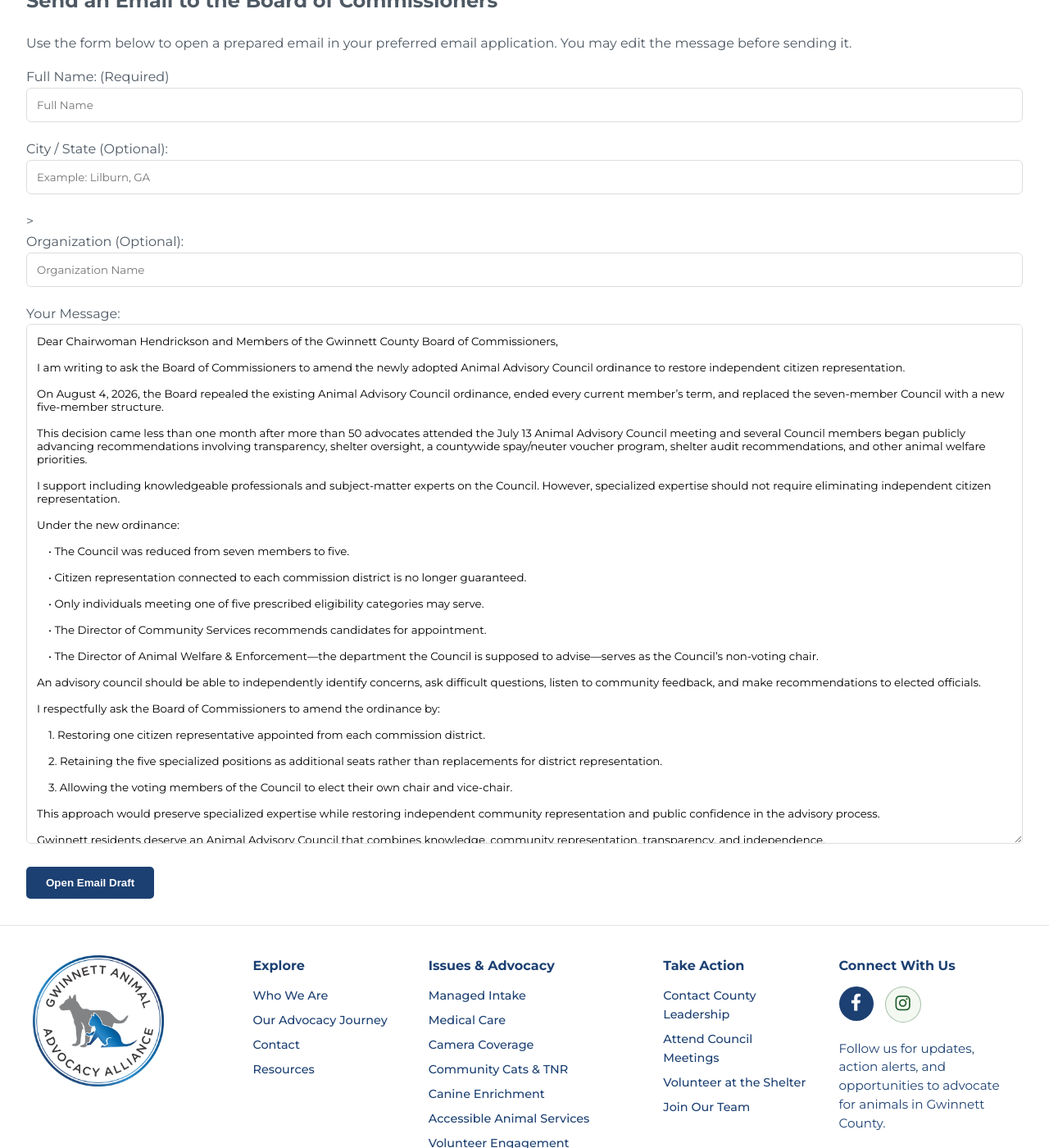
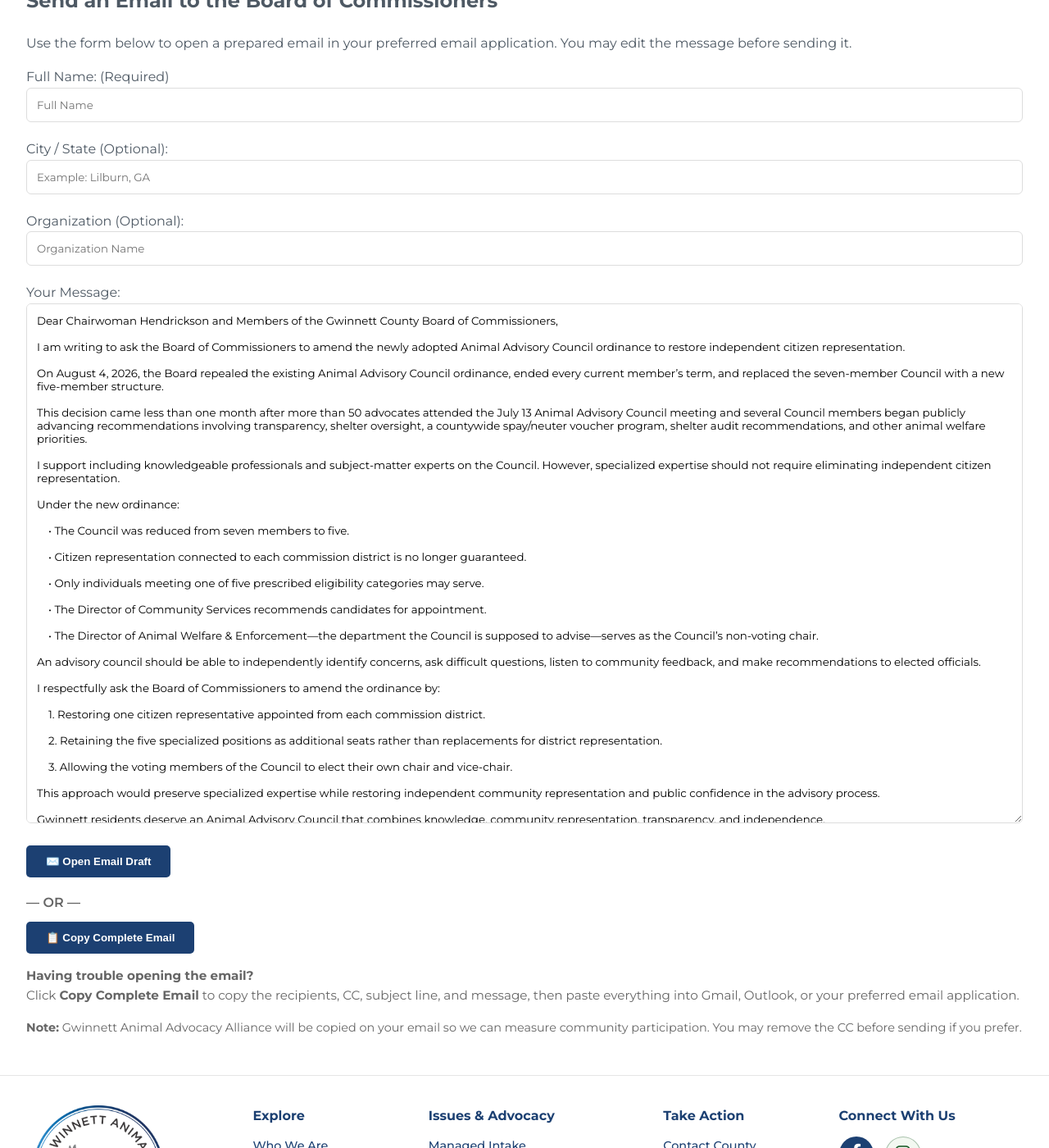
Before and after one commit to whitleybacon/gwinnett-animal-advocacy-alliance, a Jekyll site: the page built from take-action/animal-advisory-council-action/index.html, in a window 1280 px wide and 1400 px high, scrolled down 1871 px. Shown: the whole window at 82% size. Built offline with Jekyll 4.4.1, drawn with Linux system fonts in a browser that asks for light colours.

Commit message:
Update index.html

```diff
--- a/take-action/animal-advisory-council-action/index.html
+++ b/take-action/animal-advisory-council-action/index.html
@@ -179,7 +179,6 @@ permalink: /animal-advisory-council-action/
                 name="city"
                 placeholder="Example: Lilburn, GA"
             >
-            >
         </div>
 
         <div class="form-group">
@@ -239,14 +238,35 @@ Respectfully,
             </textarea>
         </div>
 
-        <button
+       <button
             type="button"
             class="btn"
             id="openEmailButton"
             onclick="sendComment()"
         >
-            Open Email Draft
+            ✉️ Open Email Draft
         </button>
+
+        <p style="margin:18px 0 10px; font-weight:600; color:#666;">
+            — OR —
+        </p>
+
+        <button
+            type="button"
+            class="btn btn-secondary"
+            onclick="copyEmail()"
+        >
+            📋 Copy Complete Email
+        </button>
+
+        <p style="margin-top:15px; font-size:0.95rem; color:#666; line-height:1.6;">
+            <strong>Having trouble opening the email?</strong><br>
+            Click <strong>Copy Complete Email</strong> to copy the recipients, CC, subject line, and message, then paste everything into Gmail, Outlook, or your preferred email application.
+        </p>
+
+        <p style="margin-top:15px; font-size:0.9rem; color:#666; line-height:1.6;">
+            <strong>Note:</strong> Gwinnett Animal Advocacy Alliance will be copied on your email so we can measure community participation. You may remove the CC before sending if you prefer.
+</p>
 
     </form>
 
@@ -264,7 +284,7 @@ function sendComment() {
         return;
     }
 
-const fullMessage =
+    const fullMessage =
 `${message}
 
 ---------------------------------
@@ -299,6 +318,55 @@ Organization: ${organization || 'N/A'}`;
 
     window.location.href =
         `mailto:${recipients}?cc=${cc}&subject=${subject}&body=${body}`;
+}
+
+function copyEmail() {
+    const name = document.getElementById('name').value.trim();
+    const city = document.getElementById('city').value.trim();
+    const organization = document.getElementById('organization').value.trim();
+    const message = document.getElementById('message').value.trim();
+
+    if (!name) {
+        alert("Please enter your name.");
+        return;
+    }
+
+    const emailText =
+`TO:
+Nicole.Hendrickson@gwinnettcounty.com
+Jasper.Watkins@gwinnettcounty.com
+Kirkland.Carden@gwinnettcounty.com
+Matthew.Holtkamp@gwinnettcounty.com
+Ben.Ku@gwinnettcounty.com
+
+CC:
+gwinnettanimalshelteradvocates@gmail.com
+
+SUBJECT:
+Please Amend the Animal Advisory Council Ordinance
+
+${message}
+
+---------------------------------
+Name: ${name}
+City / State: ${city || 'Not Provided'}
+Organization: ${organization || 'N/A'}`;
+
+    navigator.clipboard.writeText(emailText)
+        .then(() => {
+            alert(
+                "The complete email has been copied. Paste it into Gmail, Outlook, or your preferred email program."
+            );
+        })
+        .catch(() => {
+            alert("Unable to copy automatically. Please select and copy the email manually.");
+        });
+
+    if (typeof gtag === 'function') {
+        gtag('event', 'advocacy_email_copied', {
+            campaign: 'animal_advisory_council'
+        });
+    }
 }
 </script>
 
```
Also changed, not shown: other parts of take-action/animal-advisory-council-action/index.html (+0 -1 lines).
